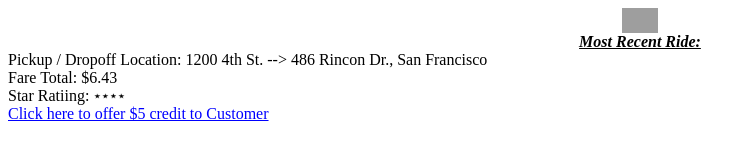
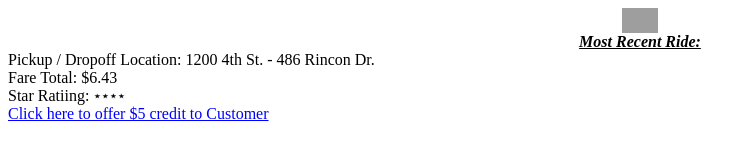
Before and after one commit to dkirshon/dkirshon.github.io, a plain HTML site: page index.html in a window 1280 px wide. Shown: the whole page, without its empty margins (0-756 px from the left). Drawn offline with Linux system fonts and the light colour scheme; grey boxes are pictures that could not be loaded.

Commit message:
Update index.html

```diff
--- a/index.html
+++ b/index.html
@@ -1,6 +1,6 @@
 <html><div><img class="alignnone  wp-image-12" style="font-size: 10.72px; display: block; margin-left: auto; margin-right: auto;" src="https://directlydemo.files.wordpress.com/2018/10/lyft-logo.png" alt="Lyft-Logo" width="36" height="25" /></div>
 <div style="text-align: center;"><span style="text-decoration: underline;"><em><strong>Most Recent Ride:</strong></em></span></div>
-<div>Pickup /&nbsp;Dropoff Location: 1200 4th St. --&gt; 486 Rincon Dr., San Francisco</div>
+<div>Pickup /&nbsp;Dropoff Location: 1200 4th St. - 486 Rincon Dr.</div>
 <div>Fare Total: $6.43</div>
 <div>Star Ratiing:&nbsp;<img src="https://github.com/dkirshon/dkirshon.github.io/blob/master/Screen%20Shot%202018-10-03%20at%203.54.01%20PM.png?raw=true" alt="" width="32" height="11" /></div>
 <div><span style="color: #0000ff;"><span style="text-decoration: underline;">Click here to offer $5 credit to Customer</span></span></div>
```
